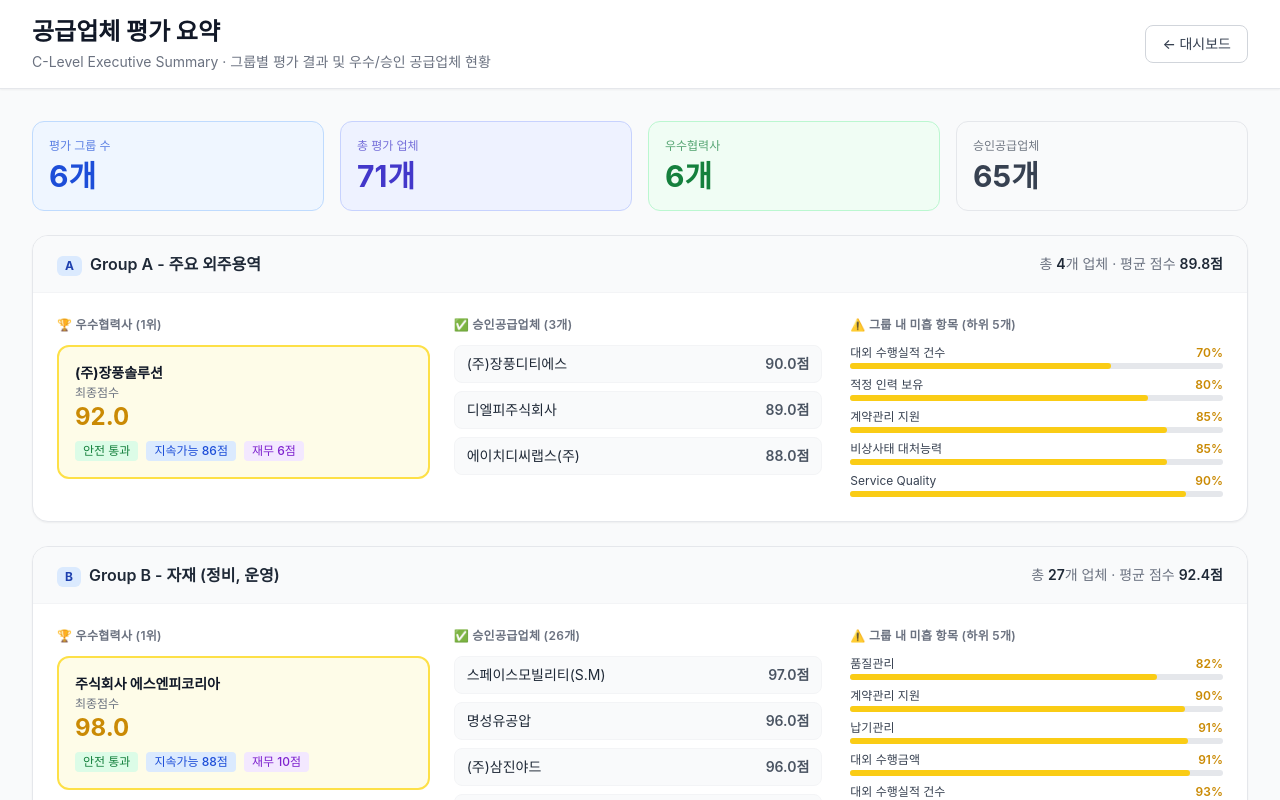
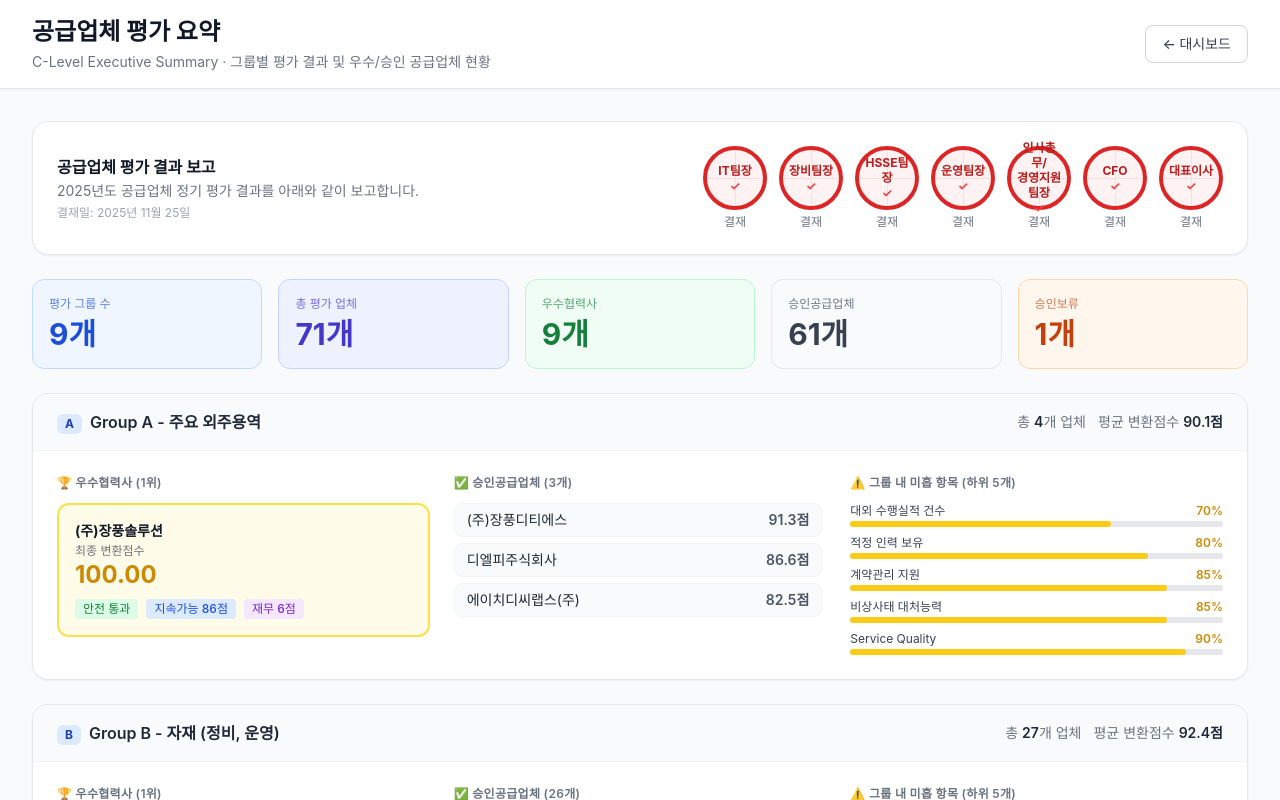
Before and after one commit to maejagu59-debug/vedor_assessment, a React (Vite) app: page /executive-summary in a window 1280 px wide. Shown: the top 800 px of the page. Built offline with nearby package versions, Linux system fonts and the light colour scheme; a web font is replaced by a local one.

Commit message:
Update: 경영진 요약 - 최종변환점수 적용, E그룹 세분화, 승인보류 3개사, 결재도장 추가

```diff
--- a/src/pages/ExecutiveSummaryPage.tsx
+++ b/src/pages/ExecutiveSummaryPage.tsx
@@ -2,32 +2,23 @@ import React, { useMemo } from 'react';
 import { useNavigate } from 'react-router-dom';
 import { useApp } from '../contexts/AppContext';
 import { EvaluationData } from '../types';
+import { EvaluationScoreCalculator } from '../utils/EvaluationScoreCalculator';
 
-// 항목 ID → 한글명 매핑
+// ─── 상수 ───────────────────────────────────────────────────────────────────
+
 const ITEM_LABELS: Record<string, string> = {
-  performanceCount: '대외 수행실적 건수',
-  performanceAmount: '대외 수행금액',
-  adequatePersonnel: '적정 인력 보유',
-  turnoverRate: '인력 이직율',
-  safetyService: '안전한 서비스 제공',
-  serviceQuality: 'Service Quality',
-  directiveCompliance: '지시/권고사항 이행',
-  emergencyResponse: '비상사태 대처능력',
-  contractSupport: '계약관리 지원',
-  regulationCompliance: '법 규제사항 준수',
-  damagePrevention: '손해방지',
-  qualityMgmt: '품질관리',
-  claimFrequency: 'CLAIM 발생 빈도',
-  quotationDelay: '견적불가/지연',
-  specResponse: '단종/SPEC 불명확 대응',
-  urgentResponse: '긴급/소량 발주 대응',
-  deliveryMgmt: '납기관리',
-  durability: '내구성/안정적 공급',
-  timelyDelivery: '적시정량 납품',
-  productVariety: '취급품목 다양성',
+  performanceCount: '대외 수행실적 건수', performanceAmount: '대외 수행금액',
+  adequatePersonnel: '적정 인력 보유', turnoverRate: '인력 이직율',
+  safetyService: '안전한 서비스 제공', serviceQuality: 'Service Quality',
+  directiveCompliance: '지시/권고사항 이행', emergencyResponse: '비상사태 대처능력',
+  contractSupport: '계약관리 지원', regulationCompliance: '법 규제사항 준수',
+  damagePrevention: '손해방지', qualityMgmt: '품질관리',
+  claimFrequency: 'CLAIM 발생 빈도', quotationDelay: '견적불가/지연',
+  specResponse: '단종/SPEC 불명확 대응', urgentResponse: '긴급/소량 발주 대응',
+  deliveryMgmt: '납기관리', durability: '내구성/안정적 공급',
+  timelyDelivery: '적시정량 납품', productVariety: '취급품목 다양성',
 };
 
-// 그룹별 최대 점수 (항목 ID → 만점)
 const MAX_SCORES_AE: Record<string, number> = {
   performanceCount: 5, performanceAmount: 5, adequatePersonnel: 5, turnoverRate: 5,
   safetyService: 5, serviceQuality: 5, directiveCompliance: 5, emergencyResponse: 5,
@@ -41,55 +32,131 @@ const MAX_SCORES_BCG: Record<string, number> = {
 };
 
 function getMaxScore(group: string, itemId: string): number {
-  if (group === 'A' || group === 'E') return MAX_SCORES_AE[itemId] ?? 5;
+  if (group === 'A' || group.startsWith('E')) return MAX_SCORES_AE[itemId] ?? 5;
   return MAX_SCORES_BCG[itemId] ?? 4;
 }
 
-// 그룹 표시명
 const GROUP_NAMES: Record<string, string> = {
   A: 'Group A - 주요 외주용역',
   B: 'Group B - 자재 (정비, 운영)',
   C: 'Group C - 연료비 (유류 외)',
   D: 'Group D - 시설공사',
-  E: 'Group E - 외주용역',
   E1: 'Group E1 - 외주용역(냉동모니터링, 시설관리)',
   E2: 'Group E2 - One-Stop Service(줄잡이)',
-  E3: 'Group E3 - 임직원복지 용역',
+  E3: 'Group E3 - 임직원복지관련 용역',
   E4: 'Group E4 - 기타용역',
   G: 'Group G - 소모품/일반',
 };
 
+// 승인보류 업체 (회사명 기준)
+const SUSPENDED_SUPPLIERS: { name: string; reason: string }[] = [
+  { name: '(주)현대지게차종합건설', reason: '서비스 퀄리티 저하' },
+  { name: '경남고속뉴부산관광', reason: '서비스 중도해지' },
+  { name: '용신해운', reason: '중대재해 발생으로 인한 폐업' },
+];
+
+function isSuspended(supplierName: string): boolean {
+  return SUSPENDED_SUPPLIERS.some(s => supplierName.includes(s.name) || s.name.includes(supplierName));
+}
+
+function getSuspendedReason(supplierName: string): string {
+  const found = SUSPENDED_SUPPLIERS.find(s => supplierName.includes(s.name) || s.name.includes(supplierName));
+  return found?.reason ?? '';
+}
+
+// 결재자 정보
+const APPROVERS = [
+  { title: 'IT팀장', name: '담당자' },
+  { title: '장비팀장', name: '담당자' },
+  { title: 'HSSE팀장', name: '담당자' },
+  { title: '운영팀장', name: '담당자' },
+  { title: '인사총무/\n경영지원팀장', name: '담당자' },
+  { title: 'CFO', name: '담당자' },
+  { title: '대표이사', name: '담당자' },
+];
+
+// ─── 타입 ────────────────────────────────────────────────────────────────────
+
+interface SupplierWithScore extends EvaluationData {
+  finalConvertedScore: number;
+}
+
 interface GroupSummary {
   groupKey: string;
-  suppliers: EvaluationData[];
-  topSupplier: EvaluationData | null;
+  suppliers: SupplierWithScore[];
+  suspendedSuppliers: SupplierWithScore[];
+  topSupplier: SupplierWithScore | null;
   weakItems: { id: string; label: string; avgRatio: number }[];
 }
 
+// ─── 데이터 처리 ─────────────────────────────────────────────────────────────
+
+function getSubGroupKey(e: EvaluationData): string {
+  if (e.supplier_group !== 'E') return e.supplier_group;
+  // detail_group 또는 localStorage 오버라이드에서 E1~E4 확인
+  if (e.detail_group && /^E[1-4]$/.test(e.detail_group)) return e.detail_group;
+  try {
+    const stored = localStorage.getItem('supplier_group_overrides');
+    if (stored) {
+      const overrides = JSON.parse(stored);
+      const ov = overrides.find((o: any) => o.businessNumber === e.business_number);
+      if (ov?.subGroup && /^E[1-4]$/.test(ov.subGroup)) return ov.subGroup;
+    }
+  } catch { /* ignore */ }
+  return 'E1'; // 기본값
+}
+
+function computeFinalScore(e: EvaluationData, allEvals: EvaluationData[]): number {
+  try {
+    let transactionAmount = 0;
+    let transactionCount = 0;
+    const stored = localStorage.getItem(`transaction_data_${e.business_number}`);
+    if (stored) {
+      const d = JSON.parse(stored);
+      transactionAmount = d.transaction_amount || 0;
+      transactionCount = d.transaction_count || 0;
+    }
+    const result = EvaluationScoreCalculator.applyStandardizedScoring(
+      e, allEvals, transactionAmount, transactionCount
+    );
+    return result.finalConvertedScore;
+  } catch {
+    return e.final_score;
+  }
+}
+
 function computeGroupSummaries(evaluations: EvaluationData[]): GroupSummary[] {
-  // approved/pending 이고 pass=true 인 것만
   const valid = evaluations.filter(e => e.pass && (e.status === 'approved' || e.status === 'pending'));
 
-  // 그룹별로 묶기 (E는 세부 그룹 무시하고 E로 통합)
-  const groupMap: Record<string, EvaluationData[]> = {};
-  valid.forEach(e => {
-    const g = e.supplier_group === 'F' || e.supplier_group === 'H' ? 'G' : e.supplier_group;
+  // 최종 변환점수 계산
+  const withScores: SupplierWithScore[] = valid.map(e => ({
+    ...e,
+    finalConvertedScore: computeFinalScore(e, valid),
+  }));
+
+  // 그룹별 묶기 (E → E1~E4, F/H → G)
+  const groupMap: Record<string, SupplierWithScore[]> = {};
+  withScores.forEach(e => {
+    let g = e.supplier_group === 'F' || e.supplier_group === 'H' ? 'G' : e.supplier_group;
+    if (g === 'E') g = getSubGroupKey(e);
     if (!groupMap[g]) groupMap[g] = [];
     groupMap[g].push(e);
   });
 
-  const order = ['A', 'B', 'C', 'D', 'E', 'G'];
+  const order = ['A', 'B', 'C', 'D', 'E1', 'E2', 'E3', 'E4', 'G'];
   return order
     .filter(g => groupMap[g] && groupMap[g].length > 0)
     .map(g => {
-      const suppliers = groupMap[g];
-      // 1위: final_score 기준
-      const sorted = [...suppliers].sort((a, b) => b.final_score - a.final_score);
+      const all = groupMap[g];
+      const suspended = all.filter(e => isSuspended(e.supplier_name));
+      const active = all.filter(e => !isSuspended(e.supplier_name));
+
+      const sorted = [...active].sort((a, b) => b.finalConvertedScore - a.finalConvertedScore);
       const topSupplier = sorted[0] ?? null;
 
-      // 미흡 항목 분석: sustainability_details.items 기준 평균 달성률 낮은 순
+      // 미흡 항목 (승인보류 제외)
       const itemTotals: Record<string, { sum: number; count: number }> = {};
-      suppliers.forEach(e => {
+      active.forEach(e => {
         const items = e.sustainability_details?.items ?? {};
         Object.entries(items).forEach(([id, score]) => {
           if (!itemTotals[id]) itemTotals[id] = { sum: 0, count: 0 };
@@ -108,62 +175,60 @@ function computeGroupSummaries(evaluations: EvaluationData[]): GroupSummary[] {
         .sort((a, b) => a.avgRatio - b.avgRatio)
         .slice(0, 5);
 
-      return { groupKey: g, suppliers, topSupplier, weakItems };
+      return { groupKey: g, suppliers: active, suspendedSuppliers: suspended, topSupplier, weakItems };
     });
 }
 
-const ExecutiveSummaryPage: React.FC = () => {
-  const navigate = useNavigate();
-  const { evaluations } = useApp();
+// ─── 결재 도장 컴포넌트 ───────────────────────────────────────────────────────
 
-  const summaries = useMemo(() => computeGroupSummaries(evaluations), [evaluations]);
+const ApprovalStamp: React.FC<{ title: string; approved?: boolean }> = ({ title, approved = true }) => (
+  <div className="flex flex-col items-center">
+    <div
+      className={`relative w-16 h-16 rounded-full border-4 flex flex-col items-center justify-center
+        ${approved ? 'border-red-600 bg-red-50' : 'border-gray-300 bg-gray-50'}`}
+    >
+      {/* 도장 내부 십자선 */}
+      <div className={`absolute inset-0 flex items-center justify-center opacity-10 ${approved ? 'text-red-600' : 'text-gray-400'}`}>
+        <div className="w-full h-px bg-current absolute" />
+        <div className="h-full w-px bg-current absolute" />
+      </div>
+      <span className={`text-xs font-bold text-center leading-tight z-10 px-1 whitespace-pre-line ${approved ? 'text-red-700' : 'text-gray-400'}`}>
+        {title}
+      </span>
+      {approved && (
+        <span className="text-red-500 text-xs font-bold z-10">✓</span>
+      )}
+    </div>
+    <span className="text-xs text-gray-500 mt-1">결재</span>
+  </div>
+);
 
-  const totalSuppliers = summaries.reduce((s, g) => s + g.suppliers.length, 0);
-  const excellentCount = summaries.filter(g => g.topSupplier).length;
+const ApprovalSection: React.FC = () => (
+  <div className="bg-white rounded-2xl shadow-sm border border-gray-200 p-6">
+    <div className="flex flex-col md:flex-row md:items-center md:justify-between gap-4">
+      <div>
+        <h2 className="text-base font-bold text-gray-900">공급업체 평가 결과 보고</h2>
+        <p className="text-sm text-gray-500 mt-0.5">2025년도 공급업체 정기 평가 결과를 아래와 같이 보고합니다.</p>
+        <p className="text-xs text-gray-400 mt-1">결재일: 2025년 11월 25일</p>
+      </div>
+      <div className="flex items-end gap-3 flex-wrap">
+        {APPROVERS.map((approver) => (
+          <ApprovalStamp key={approver.title} title={approver.title} approved />
+        ))}
+      </div>
+    </div>
+  </div>
+);
 
-  return (
-    <div className="min-h-screen bg-gray-50">
-      {/* 헤더 */}
-      <header className="bg-white shadow-sm border-b border-gray-200">
-        <div className="max-w-7xl mx-auto px-4 sm:px-6 lg:px-8 py-4 flex items-center justify-between">
-          <div>
-            <h1 className="text-2xl font-bold text-gray-900">공급업체 평가 요약</h1>
-            <p className="mt-1 text-sm text-gray-500">C-Level Executive Summary · 그룹별 평가 결과 및 우수/승인 공급업체 현황</p>
-          </div>
-          <button
-            onClick={() => navigate('/')}
-            className="inline-flex items-center px-4 py-2 border border-gray-300 text-sm font-medium rounded-lg bg-white text-gray-700 hover:bg-gray-50"
-          >
-            ← 대시보드
-          </button>
-        </div>
-      </header>
+// ─── KPI 카드 ────────────────────────────────────────────────────────────────
 
-      <main className="max-w-7xl mx-auto px-4 sm:px-6 lg:px-8 py-8 space-y-6">
-        {/* KPI 카드 */}
-        <div className="grid grid-cols-2 md:grid-cols-4 gap-4">
-          <KpiCard label="평가 그룹 수" value={`${summaries.length}개`} color="blue" />
-          <KpiCard label="총 평가 업체" value={`${totalSuppliers}개`} color="indigo" />
-          <KpiCard label="우수협력사" value={`${excellentCount}개`} color="green" />
-          <KpiCard label="승인공급업체" value={`${totalSuppliers - excellentCount}개`} color="gray" />
-        </div>
-
-        {/* 그룹별 카드 */}
-        {summaries.map(summary => (
-          <GroupCard key={summary.groupKey} summary={summary} />
-        ))}
-      </main>
-    </div>
-  );
-};
-
-// KPI 카드
 const KpiCard: React.FC<{ label: string; value: string; color: string }> = ({ label, value, color }) => {
   const colors: Record<string, string> = {
     blue: 'bg-blue-50 border-blue-200 text-blue-700',
     indigo: 'bg-indigo-50 border-indigo-200 text-indigo-700',
     green: 'bg-green-50 border-green-200 text-green-700',
     gray: 'bg-gray-50 border-gray-200 text-gray-700',
+    orange: 'bg-orange-50 border-orange-200 text-orange-700',
   };
   return (
     <div className={`rounded-xl border p-4 ${colors[color] ?? colors.gray}`}>
@@ -173,27 +238,30 @@ const KpiCard: React.FC<{ label: string; value: string; color: string }> = ({ la
   );
 };
 
-// 그룹 카드
+// ─── 그룹 카드 ───────────────────────────────────────────────────────────────
+
 const GroupCard: React.FC<{ summary: GroupSummary }> = ({ summary }) => {
-  const { groupKey, suppliers, topSupplier, weakItems } = summary;
+  const { groupKey, suppliers, suspendedSuppliers, topSupplier, weakItems } = summary;
   const approved = suppliers.filter(e => e !== topSupplier);
-  const avgScore = suppliers.reduce((s, e) => s + e.final_score, 0) / suppliers.length;
+  const avgScore = suppliers.length > 0
+    ? suppliers.reduce((s, e) => s + e.finalConvertedScore, 0) / suppliers.length
+    : 0;
 
   return (
     <div className="bg-white rounded-2xl shadow-sm border border-gray-200 overflow-hidden">
-      {/* 그룹 헤더 */}
       <div className="px-6 py-4 border-b border-gray-100 flex items-center justify-between bg-gray-50">
         <div>
-          <span className="inline-block px-2 py-0.5 rounded-md bg-blue-100 text-blue-800 text-xs font-bold mr-2">
-            {groupKey}
-          </span>
-          <span className="text-base font-semibold text-gray-800">
-            {GROUP_NAMES[groupKey] ?? groupKey}
-          </span>
+          <span className="inline-block px-2 py-0.5 rounded-md bg-blue-100 text-blue-800 text-xs font-bold mr-2">{groupKey}</span>
+          <span className="text-base font-semibold text-gray-800">{GROUP_NAMES[groupKey] ?? groupKey}</span>
         </div>
-        <div className="text-sm text-gray-500">
-          총 <span className="font-semibold text-gray-800">{suppliers.length}</span>개 업체 · 평균 점수{' '}
-          <span className="font-semibold text-gray-800">{avgScore.toFixed(1)}점</span>
+        <div className="text-sm text-gray-500 flex items-center gap-3">
+          <span>총 <span className="font-semibold text-gray-800">{suppliers.length + suspendedSuppliers.length}</span>개 업체</span>
+          <span>평균 변환점수 <span className="font-semibold text-gray-800">{avgScore.toFixed(1)}점</span></span>
+          {suspendedSuppliers.length > 0 && (
+            <span className="inline-flex items-center px-2 py-0.5 rounded-full bg-orange-100 text-orange-700 text-xs font-semibold">
+              승인보류 {suspendedSuppliers.length}개
+            </span>
+          )}
         </div>
       </div>
 
@@ -204,8 +272,8 @@ const GroupCard: React.FC<{ summary: GroupSummary }> = ({ summary }) => {
           {topSupplier ? (
             <div className="rounded-xl border-2 border-yellow-300 bg-yellow-50 p-4">
               <p className="font-bold text-gray-900 text-sm">{topSupplier.supplier_name}</p>
-              <p className="text-xs text-gray-500 mt-0.5">최종점수</p>
-              <p className="text-2xl font-bold text-yellow-600">{topSupplier.final_score.toFixed(1)}</p>
+              <p className="text-xs text-gray-500 mt-0.5">최종 변환점수</p>
+              <p className="text-2xl font-bold text-yellow-600">{topSupplier.finalConvertedScore.toFixed(2)}</p>
               <div className="mt-2 flex gap-2 flex-wrap">
                 <Badge color="green">안전 {topSupplier.safety_passed ? '통과' : '미통과'}</Badge>
                 <Badge color="blue">지속가능 {topSupplier.sustainability_score.toFixed(0)}점</Badge>
@@ -217,22 +285,38 @@ const GroupCard: React.FC<{ summary: GroupSummary }> = ({ summary }) => {
           )}
         </div>
 
-        {/* 승인공급업체 */}
+        {/* 승인공급업체 + 승인보류 */}
         <div>
           <p className="text-xs font-semibold text-gray-500 uppercase tracking-wide mb-3">
             ✅ 승인공급업체 ({approved.length}개)
           </p>
-          <div className="space-y-2 max-h-52 overflow-y-auto pr-1">
+          <div className="space-y-1.5 max-h-48 overflow-y-auto pr-1">
             {approved.length === 0 && <p className="text-sm text-gray-400">해당 없음</p>}
             {[...approved]
-              .sort((a, b) => b.final_score - a.final_score)
+              .sort((a, b) => b.finalConvertedScore - a.finalConvertedScore)
               .map(e => (
-                <div key={e.id} className="flex items-center justify-between rounded-lg border border-gray-100 bg-gray-50 px-3 py-2">
-                  <span className="text-sm text-gray-800 truncate max-w-[160px]">{e.supplier_name}</span>
-                  <span className="text-sm font-semibold text-gray-600 ml-2 shrink-0">{e.final_score.toFixed(1)}점</span>
+                <div key={e.id} className="flex items-center justify-between rounded-lg border border-gray-100 bg-gray-50 px-3 py-1.5">
+                  <span className="text-sm text-gray-800 truncate max-w-[150px]">{e.supplier_name}</span>
+                  <span className="text-sm font-semibold text-gray-600 ml-2 shrink-0">{e.finalConvertedScore.toFixed(1)}점</span>
                 </div>
               ))}
           </div>
+          {suspendedSuppliers.length > 0 && (
+            <div className="mt-3">
+              <p className="text-xs font-semibold text-orange-600 mb-1.5">⏸ 승인보류 ({suspendedSuppliers.length}개)</p>
+              <div className="space-y-1.5">
+                {suspendedSuppliers.map(e => (
+                  <div key={e.id} className="rounded-lg border border-orange-200 bg-orange-50 px-3 py-1.5">
+                    <div className="flex items-center justify-between">
+                      <span className="text-sm text-orange-800 font-medium truncate max-w-[140px]">{e.supplier_name}</span>
+                      <span className="text-xs text-orange-500 ml-1 shrink-0">{e.finalConvertedScore.toFixed(1)}점</span>
+                    </div>
+                    <p className="text-xs text-orange-600 mt-0.5">{getSuspendedReason(e.supplier_name)}</p>
+                  </div>
+                ))}
+              </div>
+            </div>
+          )}
         </div>
 
         {/* 미흡 항목 */}
@@ -279,4 +363,55 @@ const Badge: React.FC<{ color: string; children: React.ReactNode }> = ({ color,
   );
 };
 
+// ─── 메인 페이지 ─────────────────────────────────────────────────────────────
+
+const ExecutiveSummaryPage: React.FC = () => {
+  const navigate = useNavigate();
+  const { evaluations } = useApp();
+
+  const summaries = useMemo(() => computeGroupSummaries(evaluations), [evaluations]);
+
+  const totalActive = summaries.reduce((s, g) => s + g.suppliers.length, 0);
+  const totalSuspended = summaries.reduce((s, g) => s + g.suspendedSuppliers.length, 0);
+  const excellentCount = summaries.filter(g => g.topSupplier).length;
+
+  return (
+    <div className="min-h-screen bg-gray-50">
+      <header className="bg-white shadow-sm border-b border-gray-200">
+        <div className="max-w-7xl mx-auto px-4 sm:px-6 lg:px-8 py-4 flex items-center justify-between">
+          <div>
+            <h1 className="text-2xl font-bold text-gray-900">공급업체 평가 요약</h1>
+            <p className="mt-1 text-sm text-gray-500">C-Level Executive Summary · 그룹별 평가 결과 및 우수/승인 공급업체 현황</p>
+          </div>
+          <button
+            onClick={() => navigate('/')}
+            className="inline-flex items-center px-4 py-2 border border-gray-300 text-sm font-medium rounded-lg bg-white text-gray-700 hover:bg-gray-50"
+          >
+            ← 대시보드
+          </button>
+        </div>
+      </header>
+
+      <main className="max-w-7xl mx-auto px-4 sm:px-6 lg:px-8 py-8 space-y-6">
+        {/* 결재 섹션 */}
+        <ApprovalSection />
+
+        {/* KPI 카드 */}
+        <div className="grid grid-cols-2 md:grid-cols-5 gap-4">
+          <KpiCard label="평가 그룹 수" value={`${summaries.length}개`} color="blue" />
+          <KpiCard label="총 평가 업체" value={`${totalActive + totalSuspended}개`} color="indigo" />
+          <KpiCard label="우수협력사" value={`${excellentCount}개`} color="green" />
+          <KpiCard label="승인공급업체" value={`${totalActive - excellentCount}개`} color="gray" />
+          <KpiCard label="승인보류" value={`${totalSuspended}개`} color="orange" />
+        </div>
+
+        {/* 그룹별 카드 */}
+        {summaries.map(summary => (
+          <GroupCard key={summary.groupKey} summary={summary} />
+        ))}
+      </main>
+    </div>
+  );
+};
+
 export default ExecutiveSummaryPage;
```
